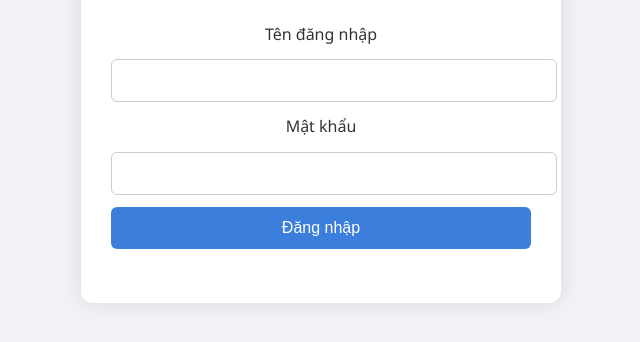
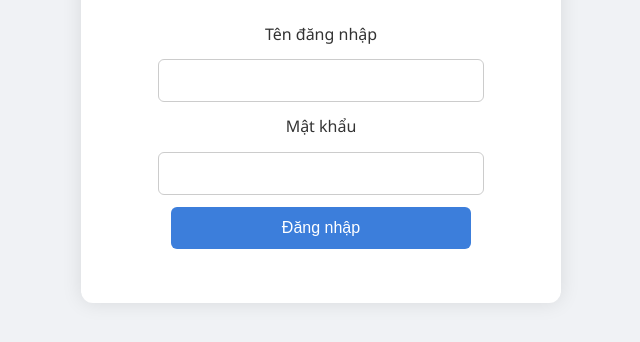
Before and after one commit to truongtonguyen/cnpm-webquanlycuahanggiatsay, a plain HTML site: page frontend/admin/dang_nhap.html in a window 1280 px wide. Shown: the part 216-558 px from the top of the page, without its empty margins (319-959 px from the left). Drawn offline with Linux system fonts and the light colour scheme.

Commit message:
chỉnh admin_style.css

```diff
--- a/frontend/admin/admin_style.css
+++ b/frontend/admin/admin_style.css
@@ -99,20 +99,29 @@ body {
   margin-bottom: 25px;
 }
 
+.login-container form {
+  display: flex;
+  flex-direction: column;
+  align-items: center;
+}
+
 .login-container input[type="text"],
 .login-container input[type="password"],
 .login-container input[type="number"],
 .login-container select {
-  width: 100%;
+  width: 80%;
+  max-width: 300px;
   padding: 12px;
   margin: 12px 0;
   border-radius: 6px;
   border: 1px solid #ccc;
   font-size: 15px;
+  text-align: center;
 }
 
 .login-container button {
-  width: 100%;
+  width: 80%;
+  max-width: 300px;
   padding: 12px;
   background-color: #3c7edb;
   color: white;
```
